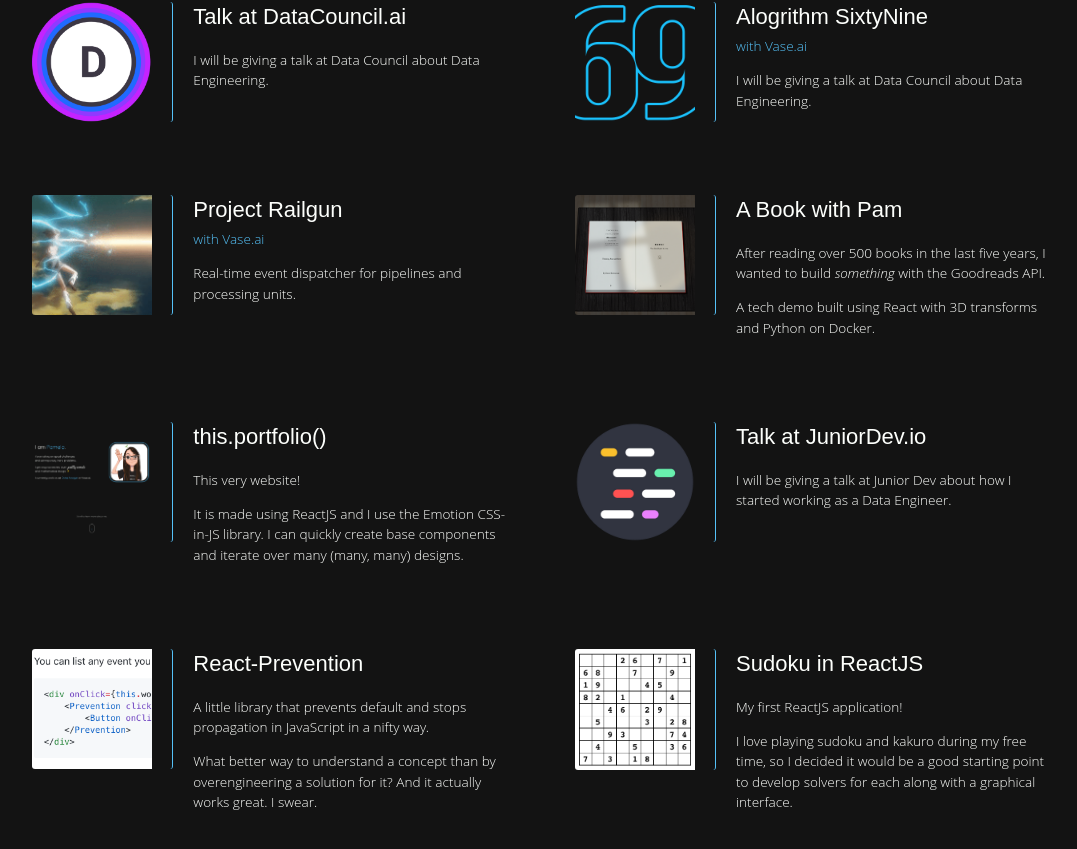
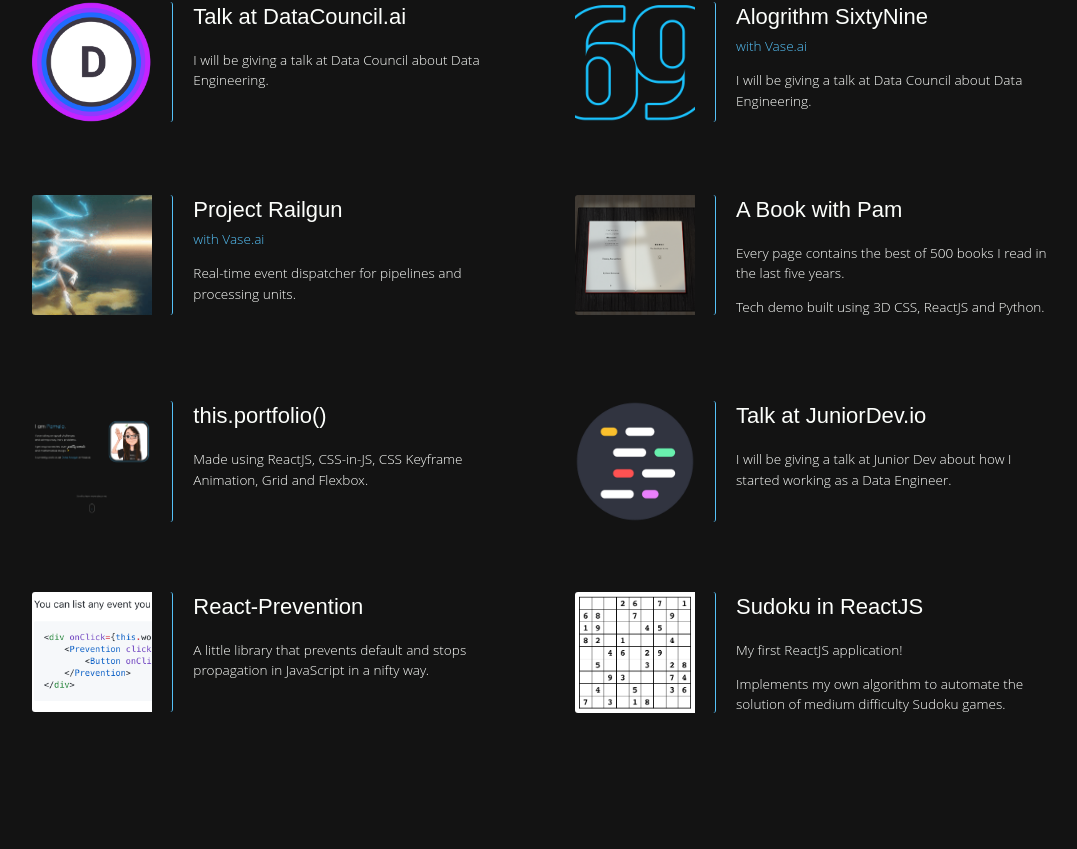
Before and after one commit to pamelachia/portfolio, a React (Create React App) app: page / in a window 1280 px wide. Shown: the part 2807-3656 px from the top of the page, without its empty margins (96-1173 px from the left). Built offline with nearby package versions, Linux system fonts and the light colour scheme; what webfontloader would draw is missing.

Commit message:
Reduce amount of text in proejcts

```diff
--- a/src/components/Sections/Projects.jsx
+++ b/src/components/Sections/Projects.jsx
@@ -115,22 +115,18 @@ class Projects extends Component {
                         </Project>
                         <Project title="A Book with Pam" imgSrc={BookImg}>
                             <p>
-                                After reading over 500 books in the last five
-                                years, I wanted to build <em>something</em> with
-                                the Goodreads API.
+                                Every page contains the best of 500 books I read
+                                in the last five years.
                             </p>
                             <p>
-                                A tech demo built using React with 3D transforms
-                                and Python on Docker.
+                                Tech demo built using 3D CSS, ReactJS and
+                                Python.
                             </p>
                         </Project>
                         <Project title="this.portfolio()" imgSrc={BlogImg}>
-                            <p>This very website!</p>
                             <p>
-                                It is made using ReactJS and I use the Emotion
-                                CSS-in-JS library. I can quickly create base
-                                components and iterate over many (many, many)
-                                designs.
+                                Made using ReactJS, CSS-in-JS, CSS Keyframe
+                                Animation, Grid and Flexbox.
                             </p>
                         </Project>
                         <Project
@@ -150,19 +146,12 @@ class Projects extends Component {
                                 A little library that prevents default and stops
                                 propagation in JavaScript in a nifty way.
                             </p>
-                            <p>
-                                What better way to understand a concept than by
-                                overengineering a solution for it? And it
-                                actually works great. I swear.
-                            </p>
                         </Project>
                         <Project title="Sudoku in ReactJS" imgSrc={SudokuImg}>
                             <p>My first ReactJS application!</p>
                             <p>
-                                I love playing sudoku and kakuro during my free
-                                time, so I decided it would be a good starting
-                                point to develop solvers for each along with a
-                                graphical interface.
+                                Implements my own algorithm to automate the
+                                solution of medium difficulty Sudoku games.
                             </p>
                         </Project>
                     </div>
```
